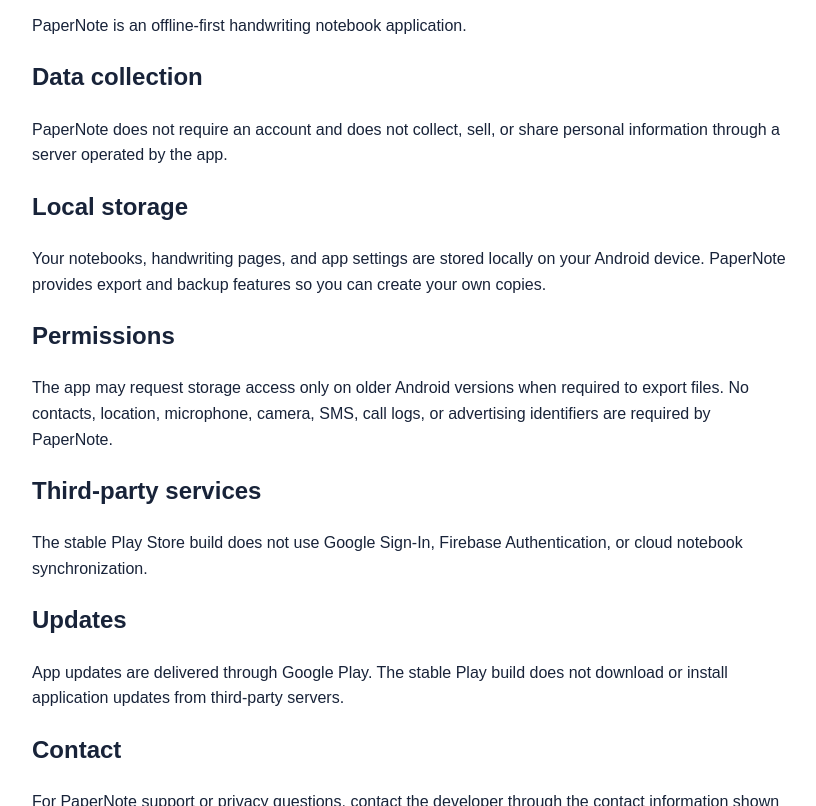
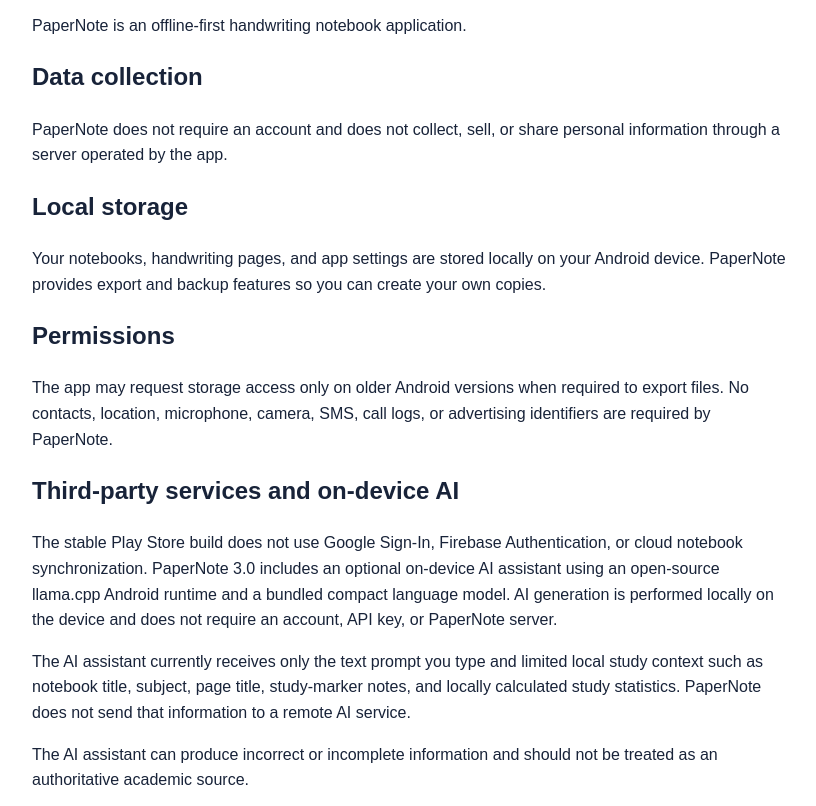
Before and after one commit to jaydevare808/JD, a plain HTML site: page papernote-privacy.html in a window 1280 px wide. Shown: the part 136-942 px from the top of the page, without its empty margins (228-1044 px from the left). Drawn offline with Linux system fonts and the light colour scheme.

Commit message:
Update PaperNote privacy policy for local AI

```diff
--- a/papernote-privacy.html
+++ b/papernote-privacy.html
@@ -19,8 +19,11 @@ h1{margin-bottom:4px}.muted{color:#667085}
 <p>Your notebooks, handwriting pages, and app settings are stored locally on your Android device. PaperNote provides export and backup features so you can create your own copies.</p>
 <h2>Permissions</h2>
 <p>The app may request storage access only on older Android versions when required to export files. No contacts, location, microphone, camera, SMS, call logs, or advertising identifiers are required by PaperNote.</p>
-<h2>Third-party services</h2>
-<p>The stable Play Store build does not use Google Sign-In, Firebase Authentication, or cloud notebook synchronization.</p>
+<h2>Third-party services and on-device AI</h2>
+<p>The stable Play Store build does not use Google Sign-In, Firebase Authentication, or cloud notebook synchronization. PaperNote 3.0 includes an optional on-device AI assistant using an open-source llama.cpp Android runtime and a bundled compact language model. AI generation is performed locally on the device and does not require an account, API key, or PaperNote server.</p>
+<p>The AI assistant currently receives only the text prompt you type and limited local study context such as notebook title, subject, page title, study-marker notes, and locally calculated study statistics. PaperNote does not send that information to a remote AI service.</p>
+<p>The AI assistant can produce incorrect or incomplete information and should not be treated as an authoritative academic source.</p>
+<p>Third-party license notices are included in the app source distribution.</p>
 <h2>Updates</h2>
 <p>App updates are delivered through Google Play. The stable Play build does not download or install application updates from third-party servers.</p>
 <h2>Contact</h2>
```
